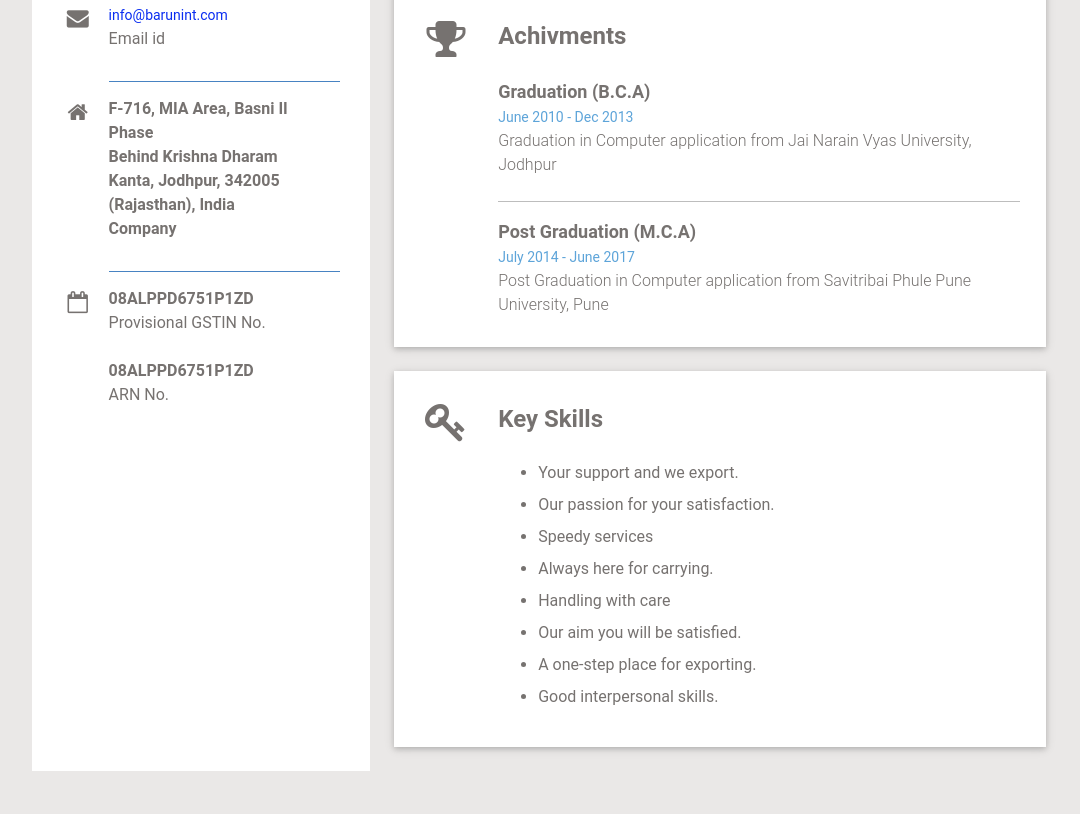
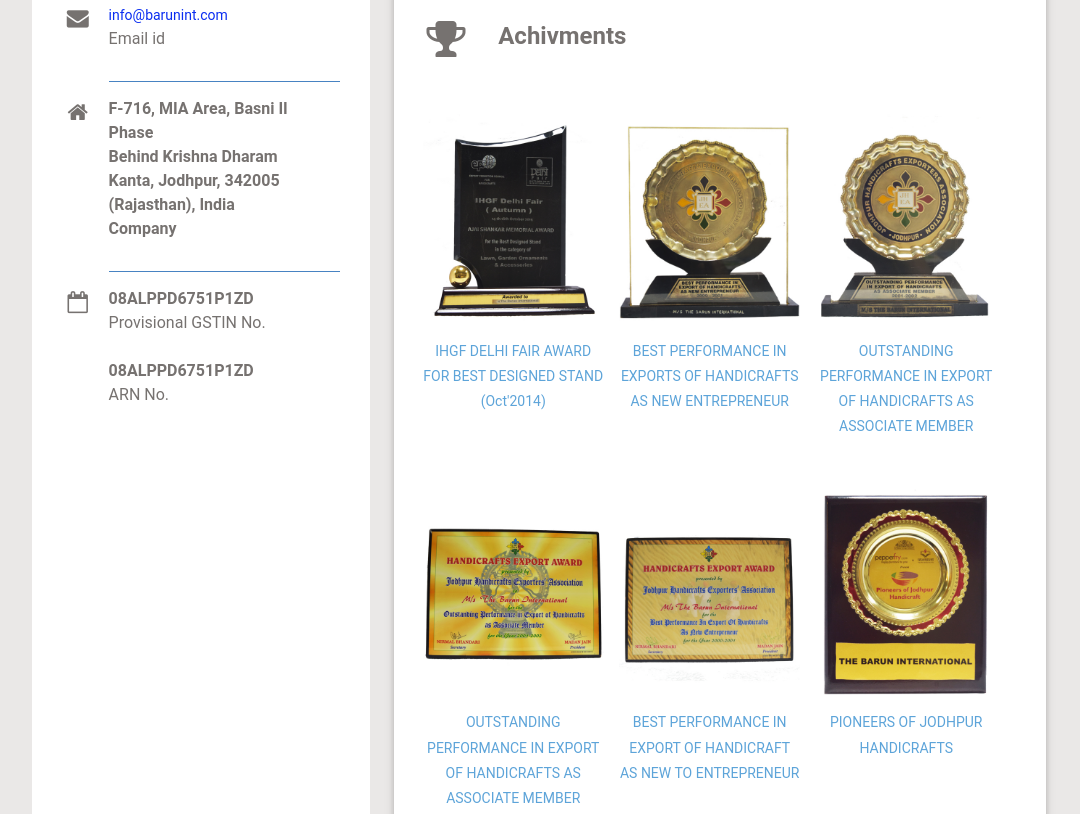
Before and after one commit to sd9121/Barun, a plain HTML site: page index.html in a window 1280 px wide. Shown: the part 636-1450 px from the top of the page, without its empty margins (96-1176 px from the left). Before the commit the page ends 1407 px from the top, so only its background shows below. Drawn offline with Linux system fonts and the light colour scheme.

Commit message:
added images for achivments.

```diff
--- a/css/styles.css
+++ b/css/styles.css
@@ -225,3 +225,37 @@ body {
     text-align: center;
   }
 }
+
+/* Achivments css */
+.achivments-images {
+  display: flex;
+  flex-wrap: wrap;
+  justify-content: center;
+  margin-left: -16%;
+}
+@media only screen and (max-width: 1024px) {
+  .achivments-images {
+    margin-left: 0;
+  }
+}
+.achivment-wrapper {
+  width: 30%;
+  margin-bottom: 10px;
+  margin-right: 15px;
+}
+
+@media only screen and (max-width: 1024px) {
+  .achivment-wrapper {
+    width: 42%;
+  }
+}
+@media only screen and (max-width: 767px) {
+  .achivment-wrapper {
+    width: 100%;
+  }
+}
+.achivment-wrapper span {
+  display: block;
+  text-align: center;
+  line-height: 1.8;
+}
--- a/index.html
+++ b/index.html
@@ -100,6 +100,8 @@ Metal craft designing and manufacturing is an art which wants a great experience
               </div>
             </div>
           </div>
+
+
           <div class="work-info flex section-wrapper">
             <div class="large-icon">
               <i class="fa fa-trophy"></i>
@@ -107,19 +109,41 @@ Metal craft designing and manufacturing is an art which wants a great experience
             <div class="large-detail">
               <div class="detail-spacing-out">
                 <h2>Achivments</h2>
-                <div class="custom-content-wrapper border-bottom-gray">
-                  <h3>Graduation (B.C.A)</h3>
-                  <span>June 2010 - Dec 2013 </span>
-                  <p>Graduation in Computer application from Jai Narain Vyas University, Jodhpur </p>
-                </div>
-                <div class="custom-content-wrapper">
-                  <h3>Post Graduation (M.C.A)</h3>
-                  <span>July 2014 - June 2017 </span>
-                  <p>Post Graduation in Computer application from Savitribai Phule Pune University, Pune </p>
+                <div class="custom-content-wrapper achivments-images">
+                  <div class="achivment-wrapper padding-top">
+                    <img src="images/06.jpg" class="responsive-img" alt="award">
+                    <span>IHGF DELHI FAIR AWARD FOR BEST DESIGNED STAND (Oct'2014)</span>
+                  </div>
+                  <div class="achivment-wrapper padding-top">
+                    <img src="images/02.jpg" class="responsive-img" alt="award">
+                    <span>BEST PERFORMANCE IN EXPORTS OF HANDICRAFTS AS NEW ENTREPRENEUR</span>
+                  </div>
+                  <div class="achivment-wrapper padding-top">
+                    <img src="images/03.jpg" class="responsive-img" alt="award">
+                    <span>OUTSTANDING PERFORMANCE IN EXPORT OF HANDICRAFTS AS ASSOCIATE MEMBER</span>
+                  </div>
+                  <div class="achivment-wrapper padding-top">
+                    <img src="images/04.jpg" class="responsive-img" alt="award">
+                    <span>OUTSTANDING PERFORMANCE IN EXPORT OF HANDICRAFTS AS ASSOCIATE MEMBER</span>
+                  </div>
+                  <div class="achivment-wrapper padding-top">
+                    <img src="images/05.jpg" class="responsive-img" alt="award">
+                    <span>BEST PERFORMANCE IN EXPORT OF HANDICRAFT AS NEW TO ENTREPRENEUR</span>
+                  </div>
+                  <div class="achivment-wrapper padding-top">
+                    <img src="images/01.jpg" class="responsive-img" alt="award">
+                    <span>PIONEERS OF JODHPUR HANDICRAFTS</span>
+                  </div>
+                  <div class="achivment-wrapper padding-top">
+                    <img src="images/07.jpg" class="responsive-img" alt="award">
+                    <span>IHGF DELHI FAIR AWARD FOR BEST DESIGNED STAND (Oct'2013)</span>
+                  </div>
                 </div>
               </div>
             </div>
           </div>
+
+
           <div class="work-info flex section-wrapper">
           <div class="large-icon">
             <i class="fa fa-key"></i>
```
Also changed, not shown: images/01.jpg (added), images/02.jpg (added), images/03.jpg (added), images/04.jpg (added), images/05.jpg (added), images/06.jpg (added), images/07.jpg (added).
